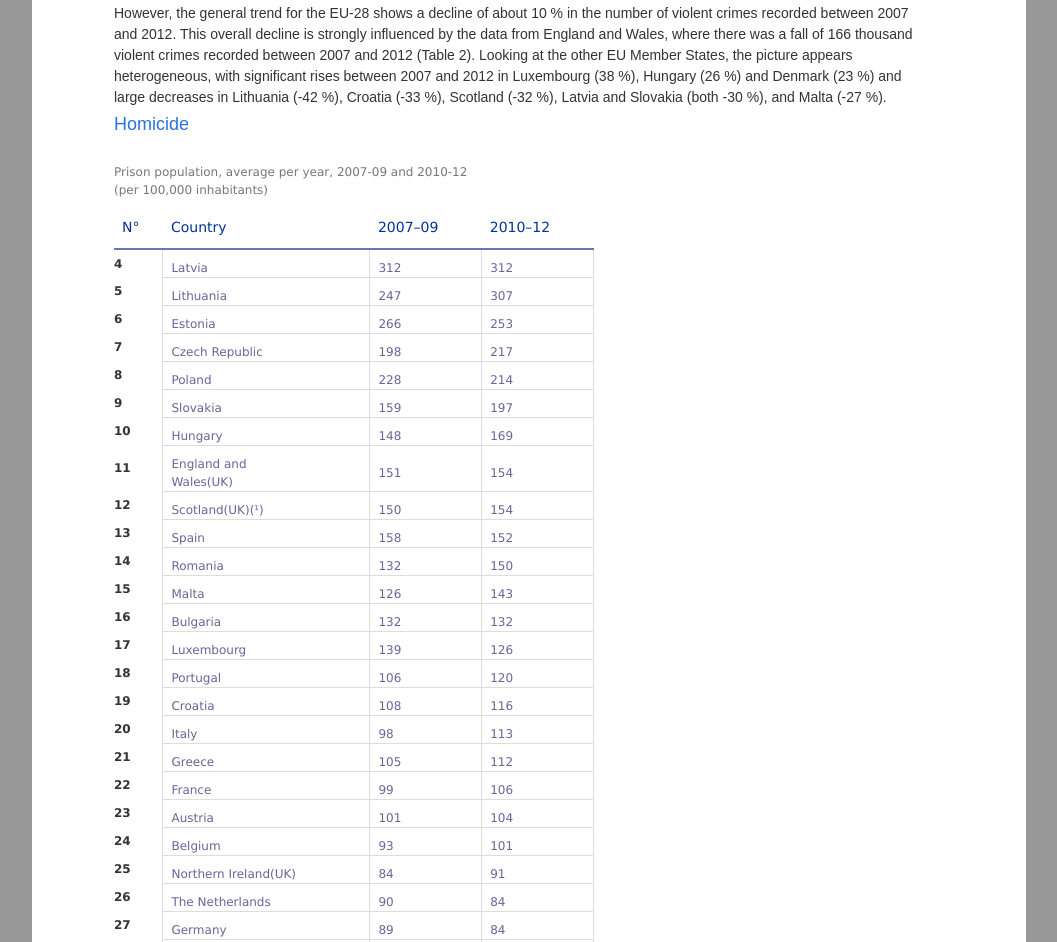
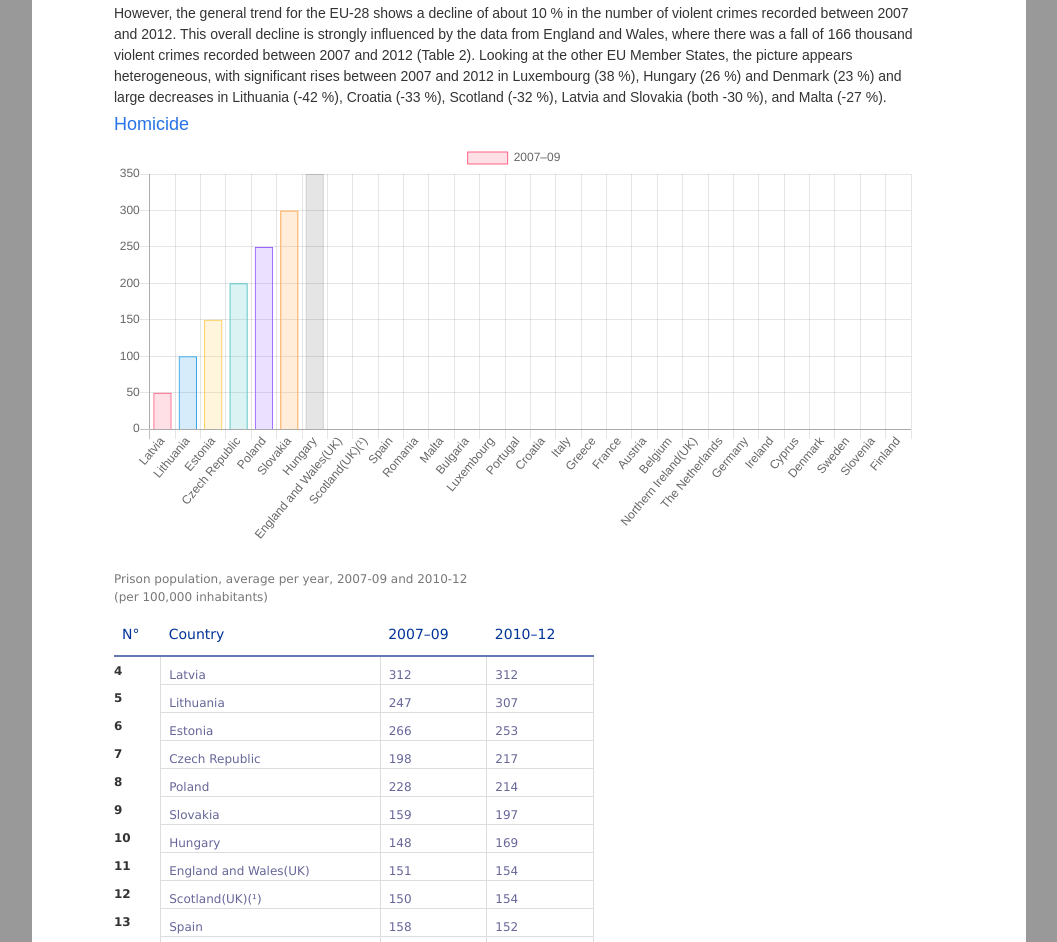
Before and after one commit to jacquetnathan/js-datavisualisation-challenge, a plain HTML site: page index.html in a window 1280 px wide. Shown: the part 3060-4002 px from the top of the page, without its empty margins (111-1168 px from the left). Drawn offline with nearby package versions, Linux system fonts and the light colour scheme; a web font is replaced by a local one.

Commit message:
graph 2, ajout pays

```diff
--- a/assets/js/graph.js
+++ b/assets/js/graph.js
@@ -0,0 +1,87 @@
+function tableToJson(table, label, index) {
+    let data = [];
+    let headers = [];
+    //
+    // first row needs to be headers
+    headers.push(label);
+    for (let i=1; i<table.rows[index].cells.length-index; i++) {
+        headers[i] = table.rows[index].cells[i+index].innerHTML.toLowerCase().replace(/ /gi,'');
+    }
+
+    // go through cells
+    for (let i=1+index; i<table.rows.length; i++) {
+        let tableRow = table.rows[i];
+        let rowData = {};
+        for (let j=index; j<tableRow.cells.length; j++) {
+            rowData[ headers[j-index] ] = tableRow.cells[j].innerHTML;
+        }
+        data.push(rowData);
+    }
+
+    return data;
+}
+
+myTable1 = tableToJson(table1, "Country" ,1);
+myTable2 = tableToJson(table2, "country", 0);
+//console.log(myTable1)
+//console.log(myTable2)
+// console.log(myTable2)
+/*
+for (let el in myTable2) {
+    console.log(myTable1[el]["Country"])
+    console.log(myTable1[el])
+}
+*/
+
+let allCountry = [];
+
+ myTable2.forEach( country =>  { allCountry.push(country.country) });
+
+console.log(allCountry);
+
+// create canva
+const canvas = document.createElement("canvas");
+    canvas.width = 800;
+    canvas.height = 400;
+    const ctx = canvas.getContext('2d');
+
+    const title = document.getElementById("table2");
+    title.before(canvas);
+
+
+let myChart = new Chart(ctx, {
+    type: 'bar',
+    data: {
+        labels: allCountry,
+        datasets: [{
+            label: '2007–09',
+            data: [50, 100, 150, 200, 250, 300, 350],
+            backgroundColor: [
+                'rgba(255, 99, 132, 0.2)',
+                'rgba(54, 162, 235, 0.2)',
+                'rgba(255, 206, 86, 0.2)',
+                'rgba(75, 192, 192, 0.2)',
+                'rgba(153, 102, 255, 0.2)',
+                'rgba(255, 159, 64, 0.2)'
+            ],
+            borderColor: [
+                'rgba(255, 99, 132, 1)',
+                'rgba(54, 162, 235, 1)',
+                'rgba(255, 206, 86, 1)',
+                'rgba(75, 192, 192, 1)',
+                'rgba(153, 102, 255, 1)',
+                'rgba(255, 159, 64, 1)'
+            ],
+            borderWidth: 1
+        }]
+    },
+    options: {
+        scales: {
+            yAxes: [{
+                ticks: {
+                    beginAtZero: true
+                }
+            }]
+        }
+    }
+});
--- a/index.html
+++ b/index.html
@@ -27,6 +27,7 @@
   <link rel="stylesheet" href="./assets/font-awesome.min.css">
   <link rel="stylesheet" href="./assets/statexpflat.css">
   <link rel="stylesheet" href="./assets/statexpflat-grid.css">
+  <script src="https://cdn.jsdelivr.net/npm/chart.js@2.8.0"></script>
 
   <style>
     a:lang(ar),
@@ -1542,8 +1543,7 @@
                     <th>
                       <div>11</div>
                     </th>
-                    <td>England and
-                      <br />Wales(UK)</td>
+                    <td>England and Wales(UK)</td>
                     <td>151</td>
                     <td>154</td>
                   </tr>
@@ -2065,6 +2065,7 @@
   <script src="./assets/js/graph.js"></script>
     <!-- <script src="https://d3js.org/d3.v5.min.js"></script> -->
     <!-- <script src="https://cdnjs.cloudflare.com/ajax/libs/dimple/2.3.0/dimple.latest.min.js"></script> -->
+
 </body>
 
 </html>
```
